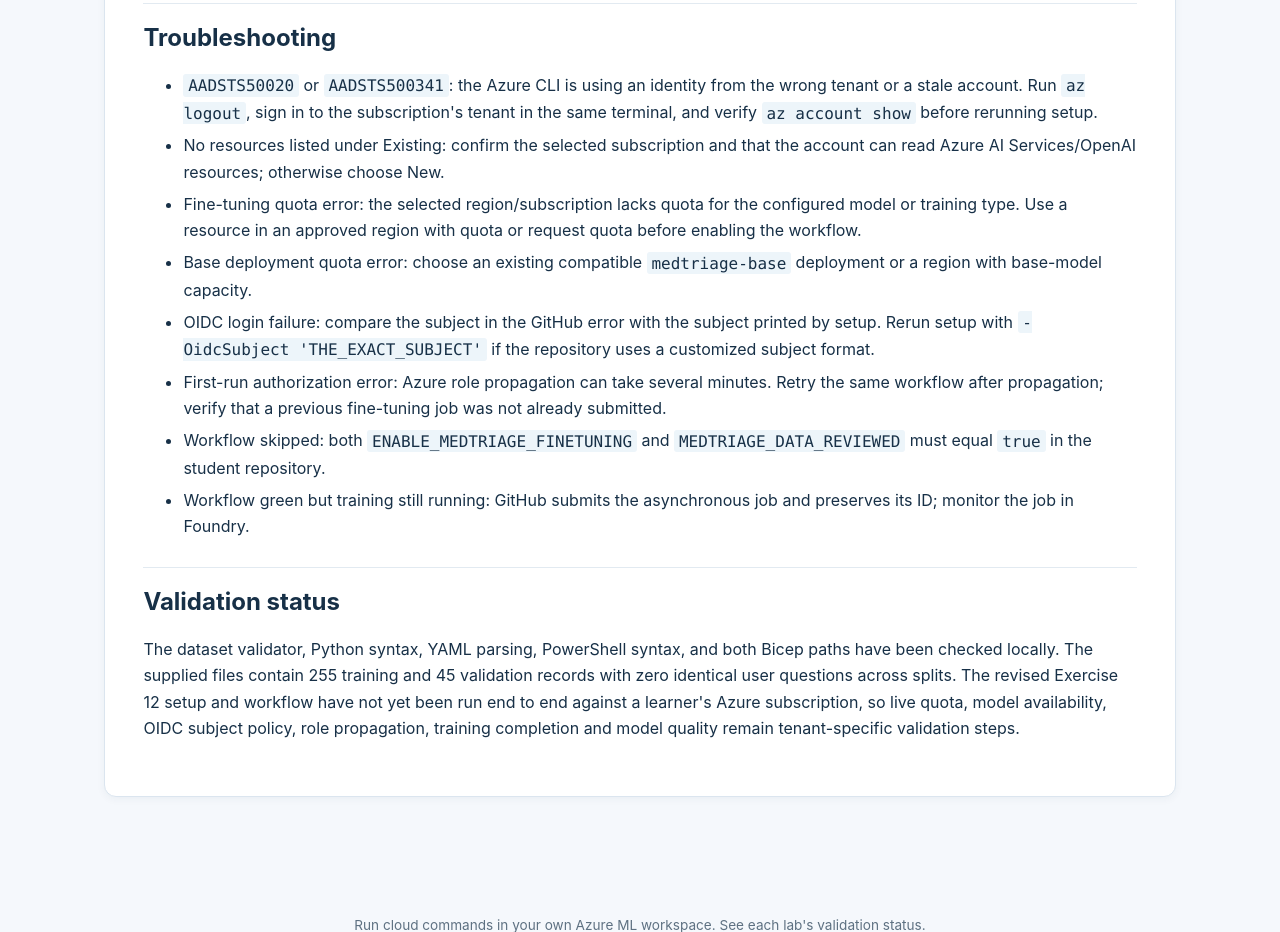
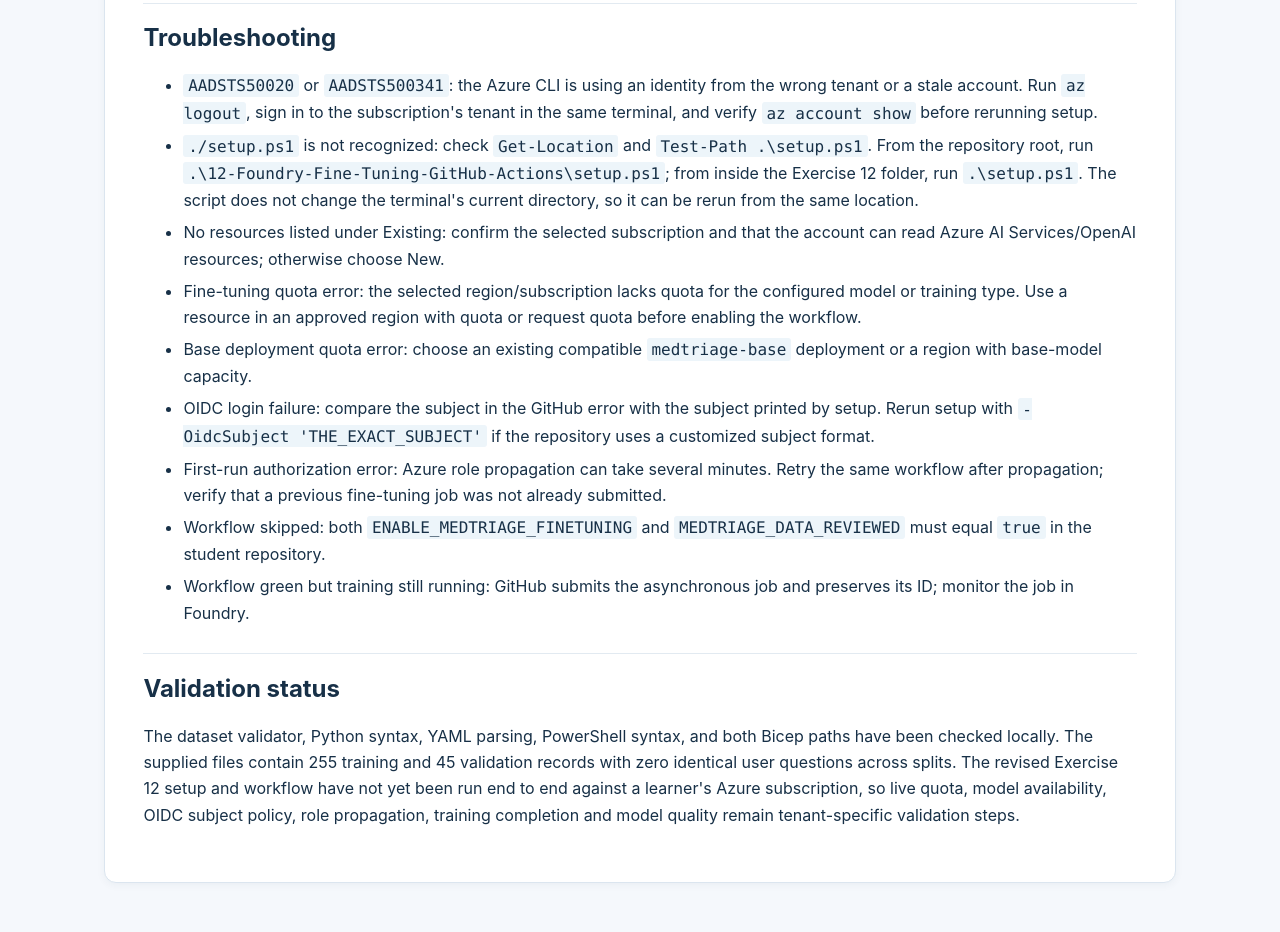
Before and after one commit to kavsrd13/operationalize-ml-models-labs, a plain HTML site: page 12-Foundry-Fine-Tuning-GitHub-Actions/Instruction/index.html in a window 1280 px wide. Shown: the part 6897-7829 px from the top of the page. Drawn offline with Linux system fonts and the light colour scheme.

Commit message:
Preserve terminal location in Exercise 12 setup

```diff
--- a/12-Foundry-Fine-Tuning-GitHub-Actions/Instruction/index.html
+++ b/12-Foundry-Fine-Tuning-GitHub-Actions/Instruction/index.html
@@ -158,6 +158,7 @@ gh repo view $LAB_REPO --web</code></pre>
 <h2>Troubleshooting</h2>
 <ul>
 <li><code>AADSTS50020</code> or <code>AADSTS500341</code>: the Azure CLI is using an identity from the wrong tenant or a stale account. Run <code>az logout</code>, sign in to the subscription&#x27;s tenant in the same terminal, and verify <code>az account show</code> before rerunning setup.</li>
+<li><code>./setup.ps1</code> is not recognized: check <code>Get-Location</code> and <code>Test-Path .\setup.ps1</code>. From the repository root, run <code>.\12-Foundry-Fine-Tuning-GitHub-Actions\setup.ps1</code>; from inside the Exercise 12 folder, run <code>.\setup.ps1</code>. The script does not change the terminal&#x27;s current directory, so it can be rerun from the same location.</li>
 <li>No resources listed under Existing: confirm the selected subscription and that the account can read Azure AI Services/OpenAI resources; otherwise choose New.</li>
 <li>Fine-tuning quota error: the selected region/subscription lacks quota for the configured model or training type. Use a resource in an approved region with quota or request quota before enabling the workflow.</li>
 <li>Base deployment quota error: choose an existing compatible <code>medtriage-base</code> deployment or a region with base-model capacity.</li>
```
Also changed, not shown: index.html (+1 -0 lines), 2 other files.
